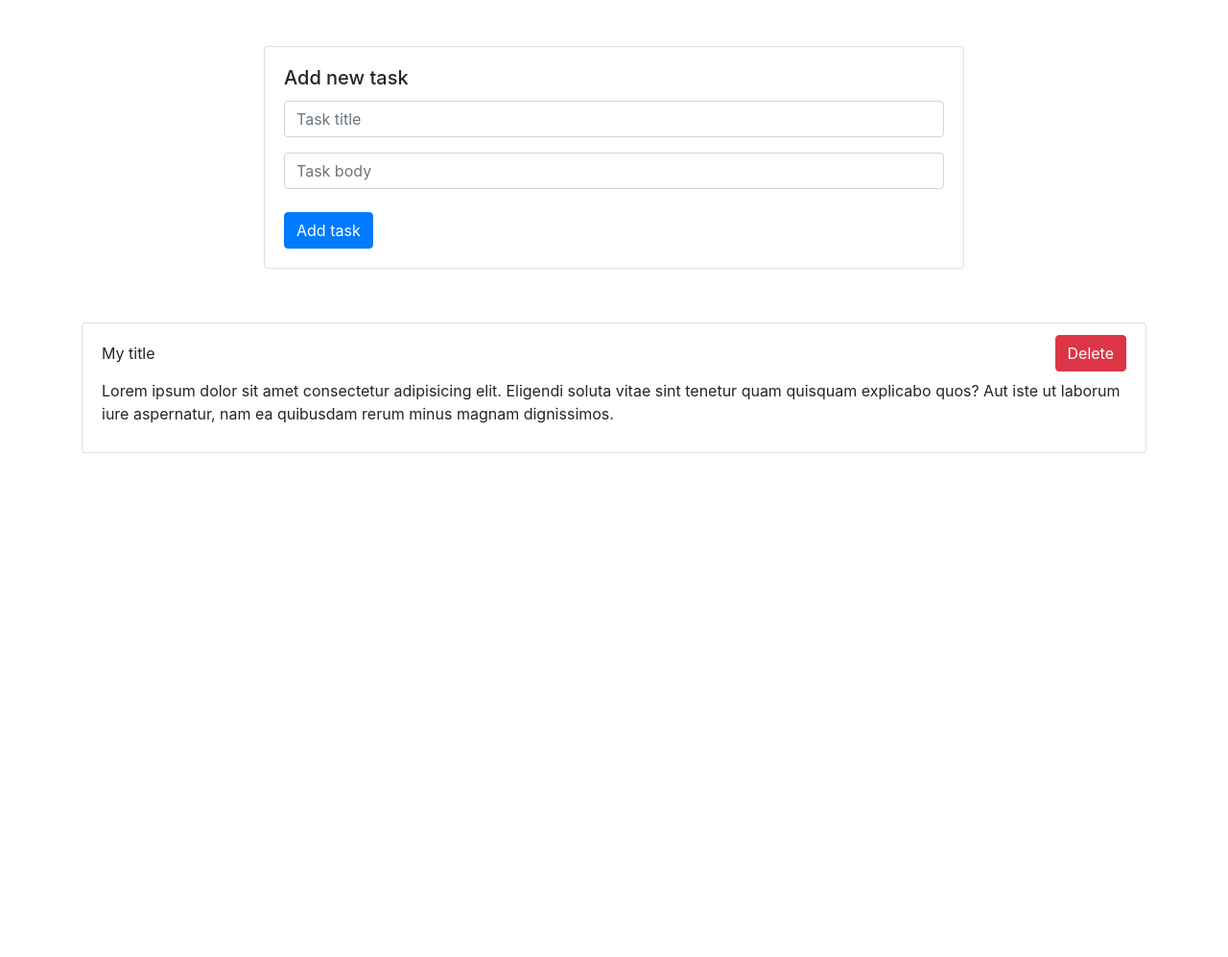
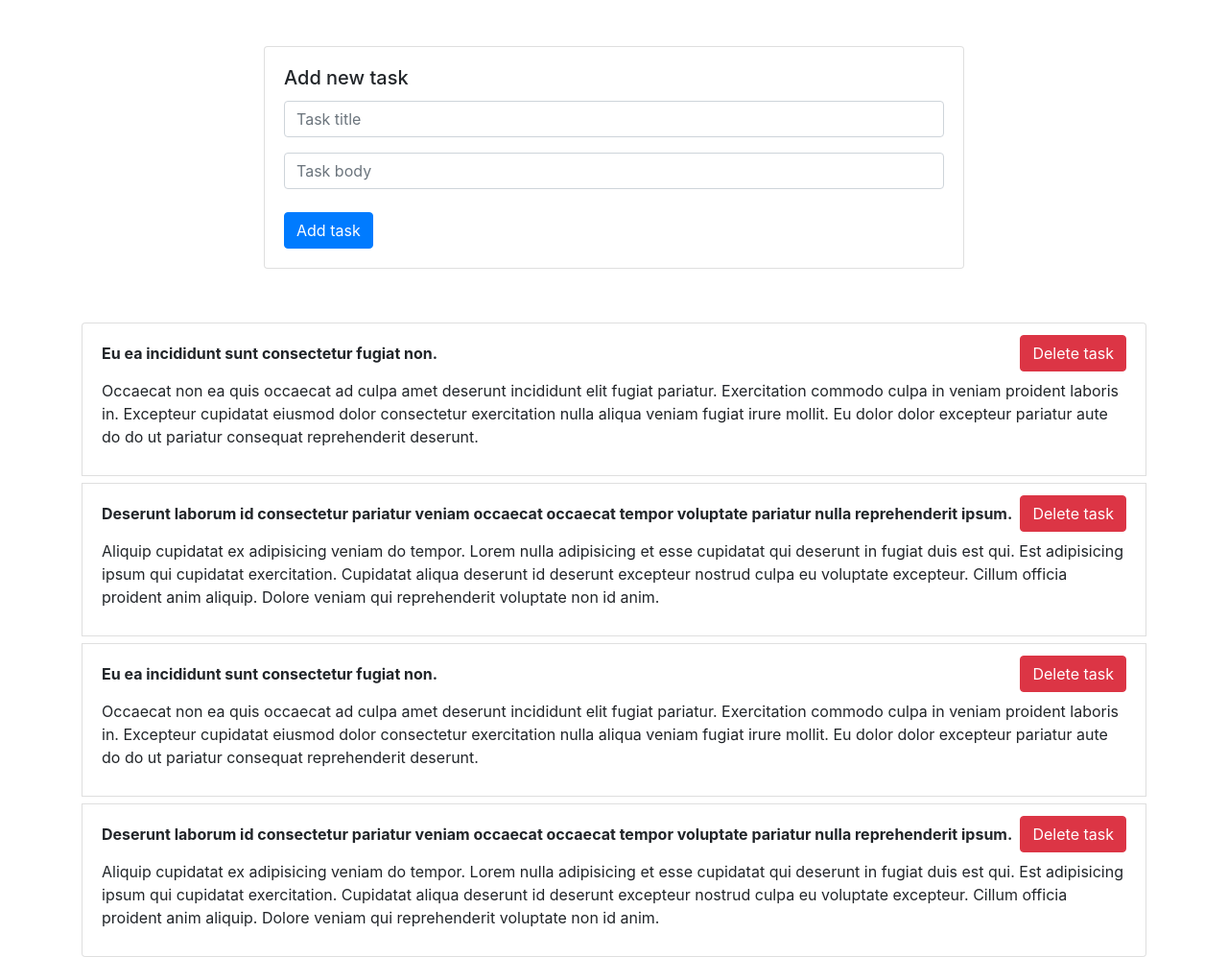
Before and after one commit to Tekeo-Ronin/Talist, a website: page index.html in a window 1280 px wide. Shown: the whole page at 96% size. Before the commit the page ends 800 px from the top, so only its background shows below. Drawn offline with nearby package versions, Linux system fonts and the light colour scheme.

Commit message:
Creating functions for receiving and rendering tasks

```diff
--- a/index.html
+++ b/index.html
@@ -48,16 +48,6 @@
     <div class="tasks-list-section mt-5">
       <div class="container">
         <ul class="list-group">
-          <li class="list-group-item d-flex align-items-center flex-wrap mt-2">
-            <span>My title</span>
-            <button class="btn btn-danger ml-auto delete-btn">Delete</button>
-            <p class="mt-2 w-100">
-              Lorem ipsum dolor sit amet consectetur adipisicing elit. Eligendi
-              soluta vitae sint tenetur quam quisquam explicabo quos? Aut iste
-              ut laborum iure aspernatur, nam ea quibusdam rerum minus magnam
-              dignissimos.
-            </p>
-          </li>
         </ul>
       </div>
     </div>
--- a/main.js
+++ b/main.js
@@ -1,34 +1,121 @@
 const tasks = [
   {
-    _id: '5d2ca9e2e03d40b326596aa7',
+    _id: "5d2ca9e2e03d40b326596aa7",
     completed: true,
-    body:
-      'Occaecat non ea quis occaecat ad culpa amet deserunt incididunt elit fugiat pariatur. Exercitation commodo culpa in veniam proident laboris in. Excepteur cupidatat eiusmod dolor consectetur exercitation nulla aliqua veniam fugiat irure mollit. Eu dolor dolor excepteur pariatur aute do do ut pariatur consequat reprehenderit deserunt.\r\n',
-    title: 'Eu ea incididunt sunt consectetur fugiat non.',
+    body: "Occaecat non ea quis occaecat ad culpa amet deserunt incididunt elit fugiat pariatur. Exercitation commodo culpa in veniam proident laboris in. Excepteur cupidatat eiusmod dolor consectetur exercitation nulla aliqua veniam fugiat irure mollit. Eu dolor dolor excepteur pariatur aute do do ut pariatur consequat reprehenderit deserunt.\r\n",
+    title: "Eu ea incididunt sunt consectetur fugiat non.",
   },
   {
-    _id: '5d2ca9e29c8a94095c1288e0',
+    _id: "5d2ca9e29c8a94095c1288e0",
     completed: false,
-    body:
-      'Aliquip cupidatat ex adipisicing veniam do tempor. Lorem nulla adipisicing et esse cupidatat qui deserunt in fugiat duis est qui. Est adipisicing ipsum qui cupidatat exercitation. Cupidatat aliqua deserunt id deserunt excepteur nostrud culpa eu voluptate excepteur. Cillum officia proident anim aliquip. Dolore veniam qui reprehenderit voluptate non id anim.\r\n',
+    body: "Aliquip cupidatat ex adipisicing veniam do tempor. Lorem nulla adipisicing et esse cupidatat qui deserunt in fugiat duis est qui. Est adipisicing ipsum qui cupidatat exercitation. Cupidatat aliqua deserunt id deserunt excepteur nostrud culpa eu voluptate excepteur. Cillum officia proident anim aliquip. Dolore veniam qui reprehenderit voluptate non id anim.\r\n",
     title:
-      'Deserunt laborum id consectetur pariatur veniam occaecat occaecat tempor voluptate pariatur nulla reprehenderit ipsum.',
+      "Deserunt laborum id consectetur pariatur veniam occaecat occaecat tempor voluptate pariatur nulla reprehenderit ipsum.",
   },
   {
-    _id: '5d2ca9e2e03d40b3232496aa7',
+    _id: "5d2ca9e2e03d40b3232496aa7",
     completed: true,
-    body:
-      'Occaecat non ea quis occaecat ad culpa amet deserunt incididunt elit fugiat pariatur. Exercitation commodo culpa in veniam proident laboris in. Excepteur cupidatat eiusmod dolor consectetur exercitation nulla aliqua veniam fugiat irure mollit. Eu dolor dolor excepteur pariatur aute do do ut pariatur consequat reprehenderit deserunt.\r\n',
-    title: 'Eu ea incididunt sunt consectetur fugiat non.',
+    body: "Occaecat non ea quis occaecat ad culpa amet deserunt incididunt elit fugiat pariatur. Exercitation commodo culpa in veniam proident laboris in. Excepteur cupidatat eiusmod dolor consectetur exercitation nulla aliqua veniam fugiat irure mollit. Eu dolor dolor excepteur pariatur aute do do ut pariatur consequat reprehenderit deserunt.\r\n",
+    title: "Eu ea incididunt sunt consectetur fugiat non.",
   },
   {
-    _id: '5d2ca9e29c8a94095564788e0',
+    _id: "5d2ca9e29c8a94095564788e0",
     completed: false,
-    body:
-      'Aliquip cupidatat ex adipisicing veniam do tempor. Lorem nulla adipisicing et esse cupidatat qui deserunt in fugiat duis est qui. Est adipisicing ipsum qui cupidatat exercitation. Cupidatat aliqua deserunt id deserunt excepteur nostrud culpa eu voluptate excepteur. Cillum officia proident anim aliquip. Dolore veniam qui reprehenderit voluptate non id anim.\r\n',
+    body: "Aliquip cupidatat ex adipisicing veniam do tempor. Lorem nulla adipisicing et esse cupidatat qui deserunt in fugiat duis est qui. Est adipisicing ipsum qui cupidatat exercitation. Cupidatat aliqua deserunt id deserunt excepteur nostrud culpa eu voluptate excepteur. Cillum officia proident anim aliquip. Dolore veniam qui reprehenderit voluptate non id anim.\r\n",
     title:
-      'Deserunt laborum id consectetur pariatur veniam occaecat occaecat tempor voluptate pariatur nulla reprehenderit ipsum.',
+      "Deserunt laborum id consectetur pariatur veniam occaecat occaecat tempor voluptate pariatur nulla reprehenderit ipsum.",
   },
 ];
 
-(function(arrOfTasks) {})(tasks);
+(function (arrOfTasks) {
+  const objOfTasks = arrOfTasks.reduce((acc, task) => {
+    acc[task._id] = task;
+    return acc;
+  }, {});
+
+  //Elements UI
+  const listContainer = document.querySelector(
+    ".tasks-list-section .list-group"
+  );
+
+  const form = document.forms["addTask"];
+  const inputTitle = form.elements["title"];
+  const inputBody = form.elements["body"];
+
+  //Events
+  renderAllTasks(objOfTasks);
+  form.addEventListener("submit", onFormSubmitHandler);
+
+  function renderAllTasks(tasksList) {
+    if (!tasksList) {
+      console.error("Submit the task list");
+      return;
+    }
+
+    const fragment = document.createDocumentFragment();
+    Object.values(tasksList).forEach((task) => {
+      const li = listItemTemplate(task);
+      fragment.appendChild(li);
+    });
+    listContainer.appendChild(fragment);
+  }
+
+  function listItemTemplate({ _id, title, body } = {}) {
+    const li = document.createElement("li");
+    li.classList.add(
+      "list-group-item",
+      "d-flex",
+      "align-items-center",
+      "flex-wrap",
+      "mt-2"
+    );
+
+    const span = document.createElement("span");
+    span.textContent = title;
+    span.style.fontWeight = "bold";
+
+    const deleteBtn = document.createElement("button");
+    deleteBtn.textContent = "Delete task";
+    deleteBtn.classList.add("btn", "btn-danger", "ml-auto", "delete-btn");
+
+    const article = document.createElement("p");
+    article.textContent = body;
+    article.classList.add("mt-2", "w-100");
+
+    li.appendChild(span);
+    li.appendChild(deleteBtn);
+    li.appendChild(article);
+
+    return li;
+  }
+
+  function onFormSubmitHandler(e) {
+    e.preventDefault();
+    const titleValue = inputTitle.value;
+    const bodyValue = inputBody.value;
+
+    if (!titleValue || !bodyValue) {
+      alert("Please enter title and body");
+      return;
+    }
+
+    const task = createNewTask(titleValue, bodyValue);
+    const listItem = listItemTemplate(task);
+    listContainer.insertAdjacentElement("afterbegin", listItem);
+    form.reset();
+  }
+
+  function createNewTask(title, body) {
+    const newTask = {
+      title,
+      body,
+      completed: 'false',
+      _id: `task-${Math.random()}`,
+    }
+
+    objOfTasks[newTask._id] = newTask;
+
+    return { ...newTask};
+  }
+
+})(tasks);
```
Also changed, not shown: package.json (added, +19 -0 lines).
